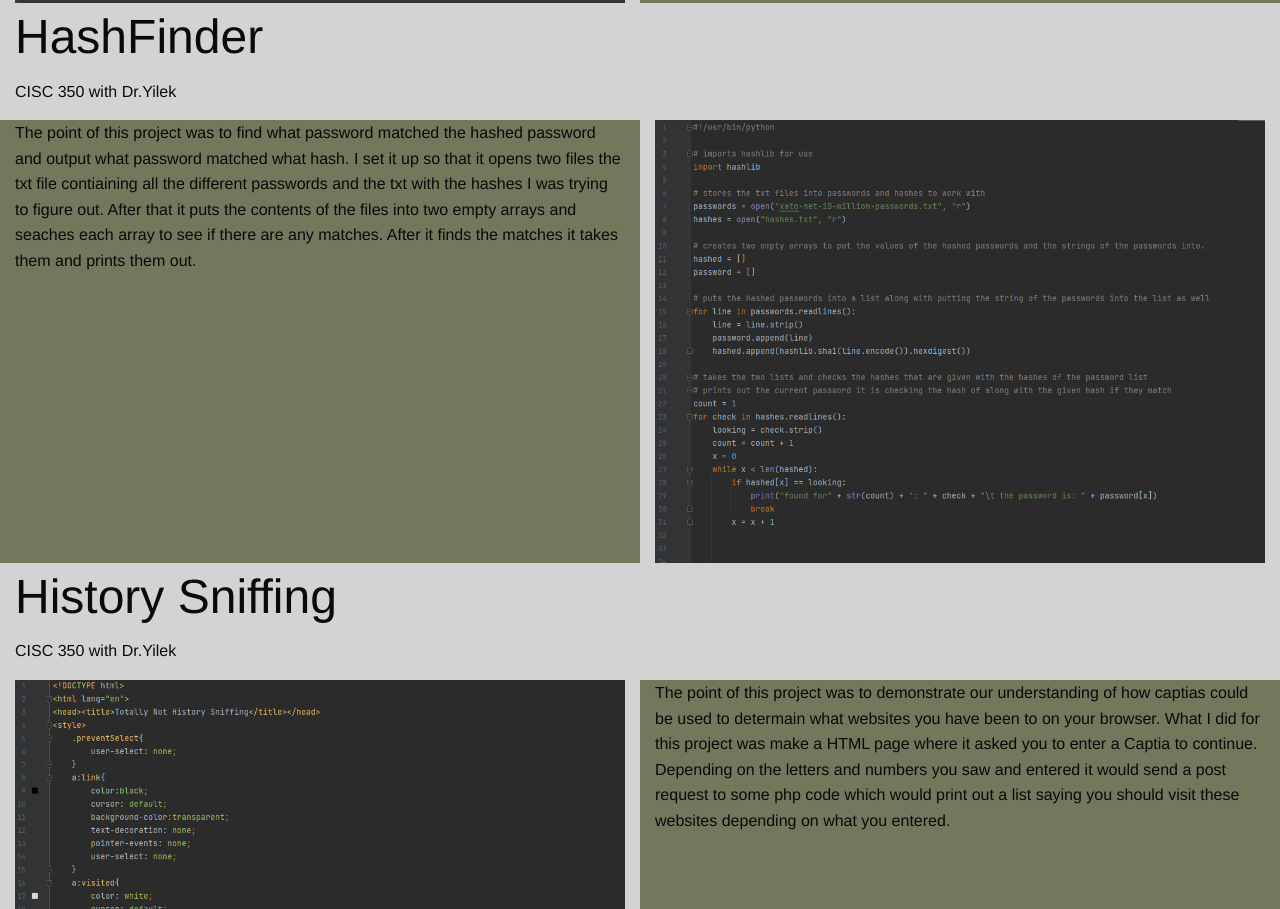
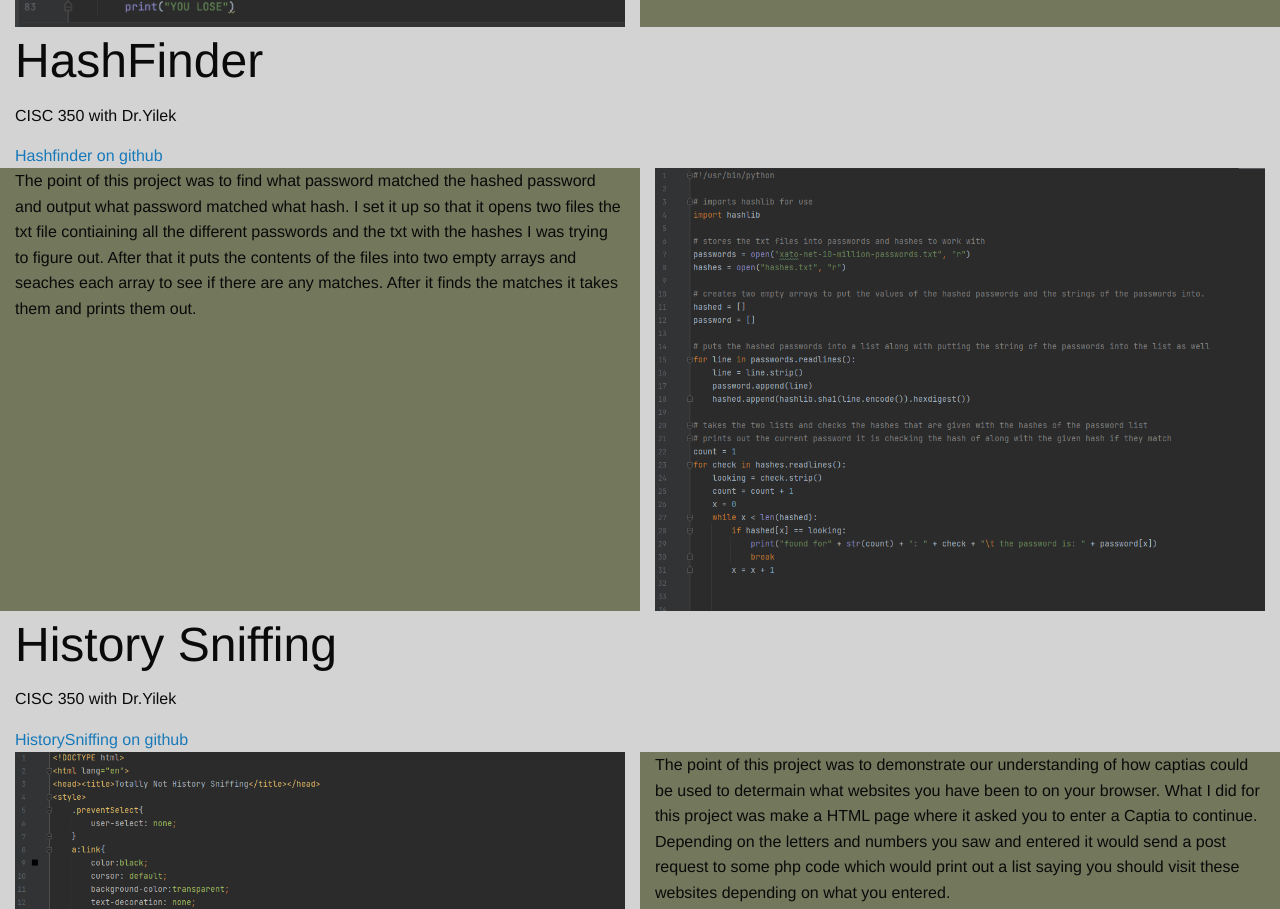
Before and after one commit to RussellOstergaard/RussellOstergaard.github.io, a plain HTML site: page projects.html in a window 1280 px wide. Shown: the part 809-1718 px from the top of the page. Drawn offline with Linux system fonts and the light colour scheme.

Commit message:
Updated for Signiture work

```diff
--- a/projects.html
+++ b/projects.html
@@ -37,6 +37,8 @@
                         <div class="cell">
                             <h1>Pyrdle</h1>
                             <p>CISC 131 with Dr.Hart</p>
+                            <a href = "https://github.com/RussellOstergaard/pyrdle">Pyrdle On github</a>
+
                         </div>
                         <!-- image will go here -->
                         <div class="cell small-12 large-6"><img src="Pyrdle.png" alt="Pyrdle code"></div>
@@ -52,11 +54,13 @@
                         <div class="cell">
                             <h1>HashFinder</h1>
                             <p>CISC 350 with Dr.Yilek</p>
+                            <a href="https://github.com/RussellOstergaard/Hashfinder">Hashfinder on github</a>
                         </div>
                           <div class="cell large-auto" style="background-color: #73775c;">
                             <p>The point of this project was to find what password matched the hashed password and output what password matched what hash. I set it up so that it opens two files
                                 the txt file contiaining all the different passwords and the txt with the hashes I was trying to figure out. After that it puts the contents of the files into
-                                two empty arrays and seaches each array to see if there are any matches. After it finds the matches it takes them and prints them out.</p>
+                                two empty arrays and seaches each array to see if there are any matches. After it finds the matches it takes them and prints them out.
+                            </p>
                         </div>
                         <!-- image will go here -->
                         <div class="cell small-12 large-6"><img src="hashfinder.png" alt="Hashfinder Code"></div>
@@ -64,6 +68,7 @@
                         <div class="cell">
                             <h1>History Sniffing</h1>
                             <p>CISC 350 with Dr.Yilek</p>
+                            <a href="https://github.com/RussellOstergaard/HistorySniffing">HistorySniffing on github</a>
                         </div>
                         <!-- image will go here -->
                         <div class="cell small-12 large-6"><img src="historysniffing.png" alt="HistorySniffing Code"></div>
@@ -72,6 +77,7 @@
                                 for this project was make a HTML page where it asked you to enter a Captia to continue. Depending on the letters and numbers you saw and entered it would send
                                 a post request to some php code which would print out a list saying you should visit these websites depending on what you entered.
                             </p>
+
                         </div>
                     </div>
                 </div>
```
